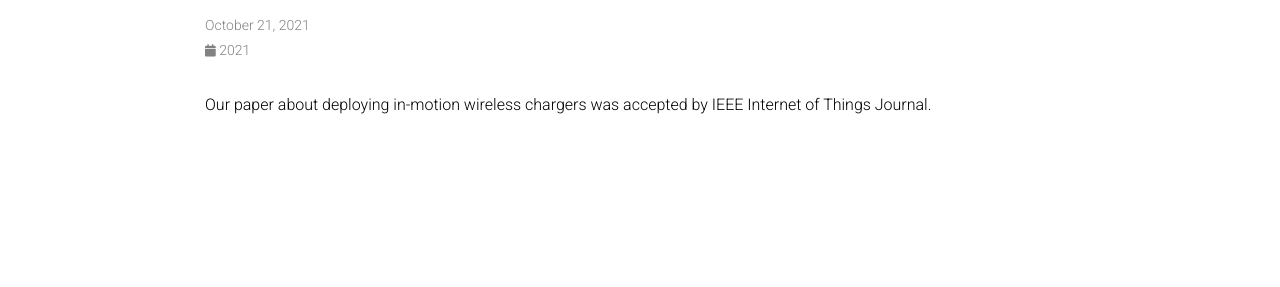
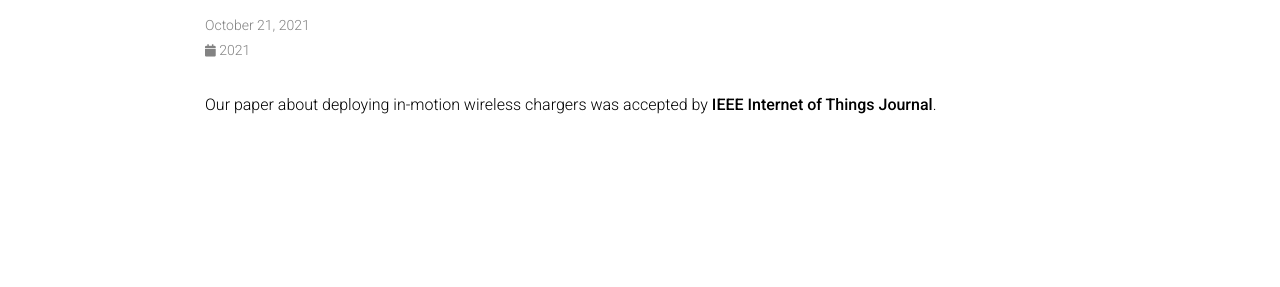
Before and after one commit to chenxiunt/chenxiunt.github.io, a Jekyll site: the page built from _news/announcement_202110.md, in a window 1280 px wide. Shown: the part 146-433 px from the top of the page. Built offline with Jekyll 4.4.1, drawn with Linux system fonts in a browser that asks for light colours; comment, search, counter and statistics services are not loaded; a style sheet for code colours, icons or effects is not loaded.

```diff
--- a/_news/announcement_202110.md
+++ b/_news/announcement_202110.md
@@ -4,4 +4,4 @@ date: 2021-10-21 15:59:00-0400
 inline: true
 ---
 
-Our paper about deploying in-motion wireless chargers was accepted by IEEE Internet of Things Journal.
+Our paper about deploying in-motion wireless chargers was accepted by **IEEE Internet of Things Journal**.
```
